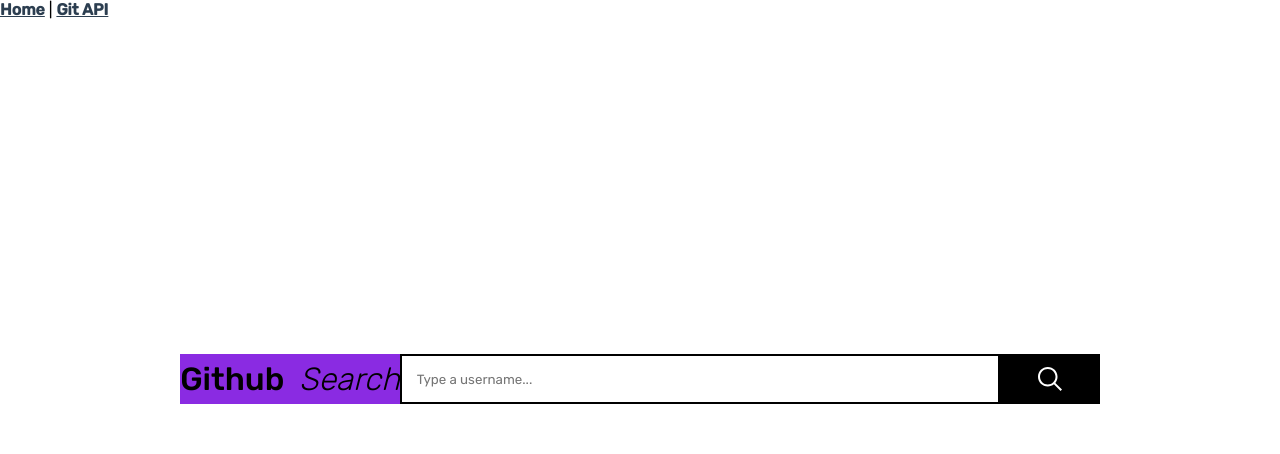
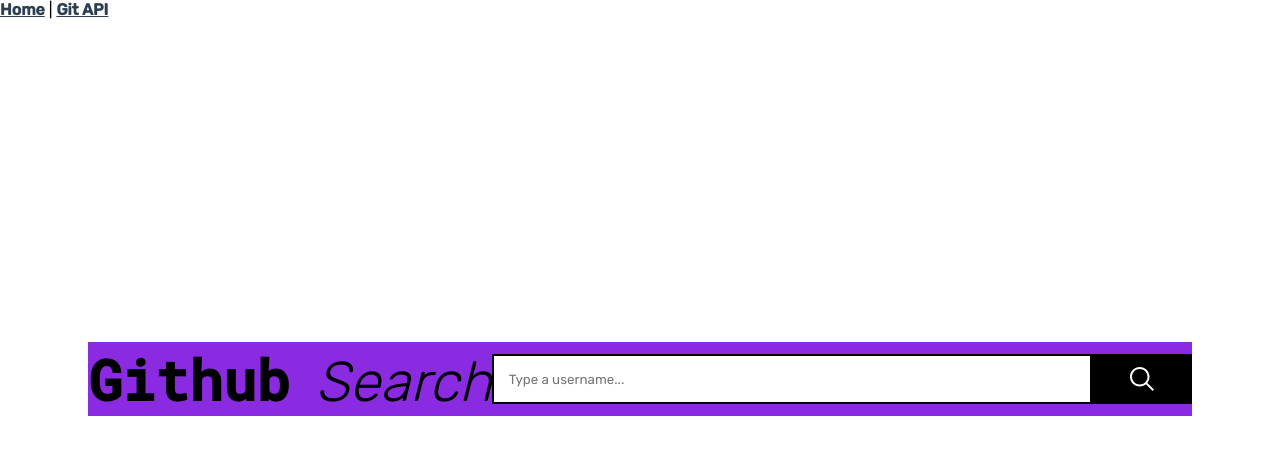
Before and after one commit to EmanuelDms/GithubSearch, a Vue app: page /#/result in a window 1280 px wide. Shown: the top 454 px of the page. Built offline with nearby package versions, Linux system fonts and the light colour scheme.

Commit message:
fix: change template and style * github search to Github Search * apply font properties

```diff
--- a/src/views/AppTitle.vue
+++ b/src/views/AppTitle.vue
@@ -1,17 +1,17 @@
 <template>
   <h1 id="title">
-    <strong>github</strong>&nbsp;
-    <em>search</em>
+    <strong>Github</strong>&nbsp;
+    <em>Search</em>
   </h1>
 </template>
 
 <style>
 #title {
-  text-transform: capitalize;
+  font-size: 3.5rem;
 }
 
 #title strong {
-  font-weight: 500;
+  font-family: Roboto Mono, sans-serif;
 }
 
 #title em {
```
